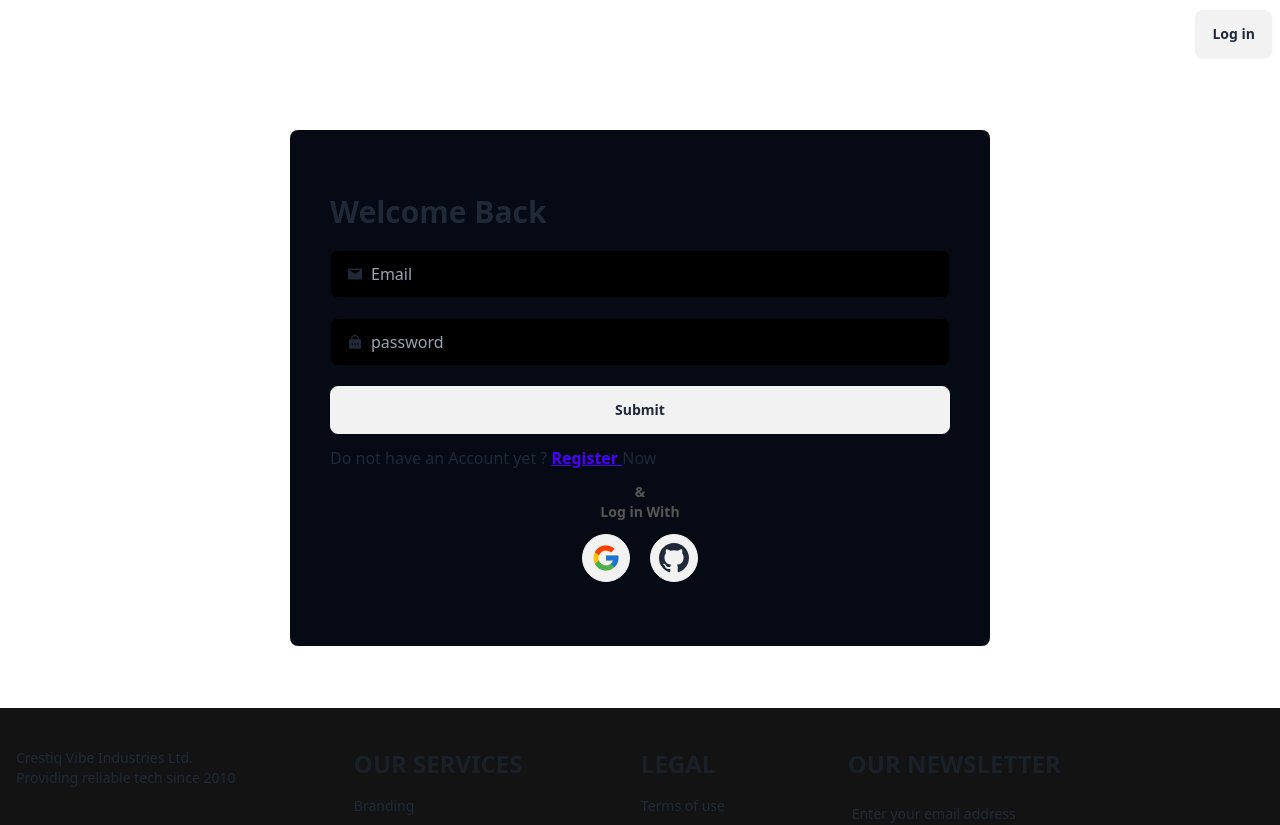
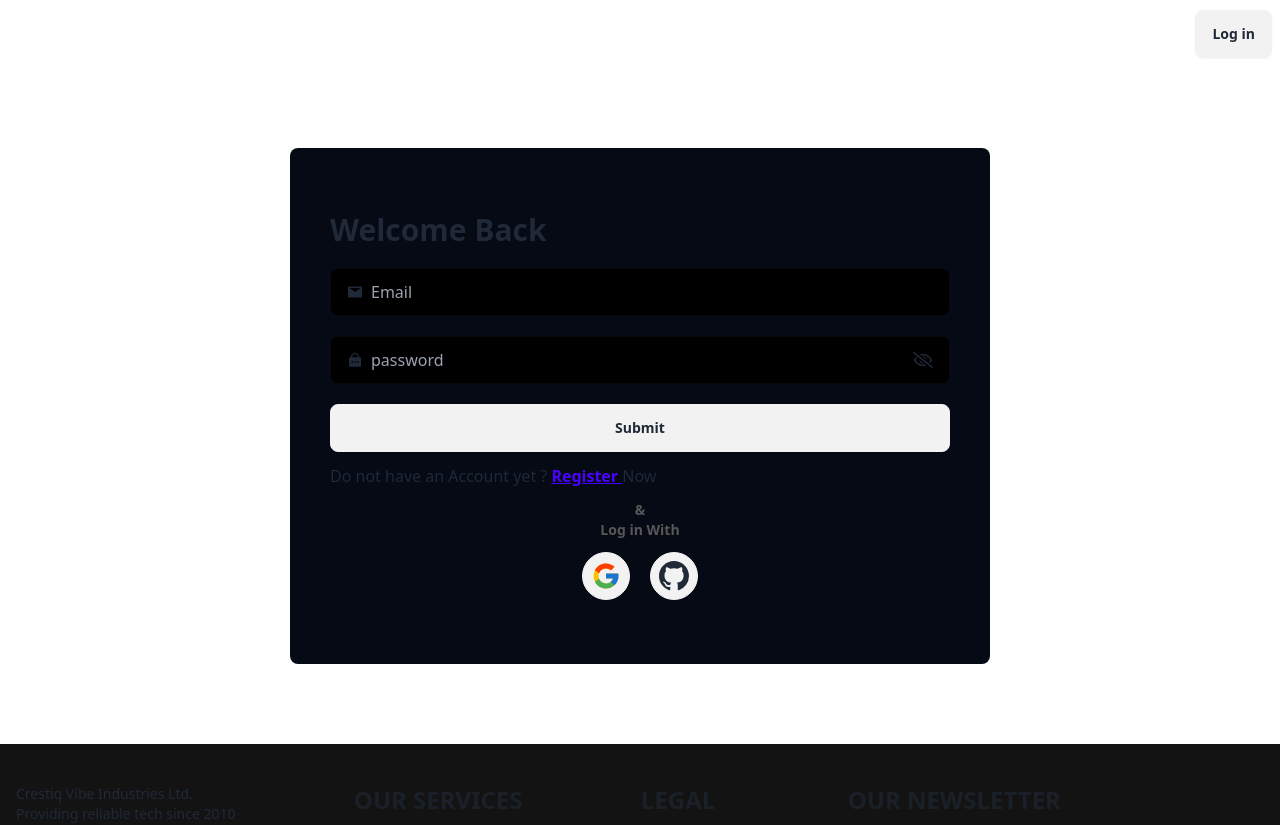
Before and after one commit to OHshajim/Crestiq-Vibe, a React (Vite) app: page /login in a window 1280 px wide. Shown: the top 825 px of the page. Built offline with nearby package versions, Linux system fonts and the light colour scheme; no server answers.

Commit message:
show icon  add

```diff
--- a/src/Pages/Login/Login.jsx
+++ b/src/Pages/Login/Login.jsx
@@ -1,6 +1,6 @@
 import { Link } from "react-router-dom";
 import Navbar from "../../Components/Nav/Navbar";
-import { useContext } from "react";
+import { useContext, useState } from "react";
 import { AuthContext } from "../../Provider/AuthProvider";
 import { AiFillMail } from "react-icons/ai";
 import { RiLockPasswordFill } from "react-icons/ri";
@@ -8,12 +8,13 @@ import { FcGoogle } from "react-icons/fc";
 import { BsGithub } from "react-icons/bs";
 import { GithubAuthProvider, GoogleAuthProvider } from "firebase/auth";
 import { Helmet } from "react-helmet-async";
+import { FaRegEye, FaRegEyeSlash } from "react-icons/fa";
 
 const googleProvider = new GoogleAuthProvider();
 const githubProvider = new GithubAuthProvider();
 const Login = () => {
 
-
+    const [isShow, setShow] = useState(false)
     const { login, GLogin } = useContext(AuthContext)
 
     const handleLogin = e => {
@@ -44,7 +45,7 @@ const Login = () => {
 
             <Navbar />
 
-            <div className="flex flex-col justify-center items-center  h-[80vh]">
+            <div className="flex flex-col justify-center items-center  my-20">
                 <form className=" max-w-[700px] w-full bg-[#050a15] py-16 px-10 rounded-lg" onSubmit={handleLogin}>
                     <h3 className="text-3xl font-bold">Welcome Back </h3>
 
@@ -55,7 +56,16 @@ const Login = () => {
 
                     <label className="input input-bordered flex items-center gap-2 bg-black">
                         <RiLockPasswordFill />
-                        <input type="password" className="grow" placeholder="password" name="password" required />
+                        <input type={isShow?"text":"password"} className="grow" placeholder="password" name="password" required />
+                            <span onClick={() => setShow(!isShow)} className="text-sm sm:text-xl " >
+
+                                {
+                                    isShow ?
+                                        <FaRegEye />:
+                                        <FaRegEyeSlash />
+                                }
+                            </span>
+
                     </label>
                     <input type="submit" value="Submit" className="w-full btn hover:bg-black mt-5" />
                     <p className="mt-3">Do not have an Account yet ? <Link to="/register" className="font-semibold btn-link link-hover" >Register </Link>Now</p>
@@ -69,7 +79,7 @@ const Login = () => {
                     </div>
                 </form>
             </div>
-        </div>
+        </div >
     );
 };
 
--- a/src/Pages/Register/Register.jsx
+++ b/src/Pages/Register/Register.jsx
@@ -7,7 +7,11 @@ import { RiLockPasswordLine, RiLockPasswordFill } from "react-icons/ri";
 import { updateProfile } from "firebase/auth";
 import auth from "../../Firebase/Firebase.config";
 import { Helmet } from "react-helmet-async";
+import { FaRegEyeSlash } from "react-icons/fa";
+import { FaRegEye } from "react-icons/fa6";
 const Register = () => {
+    const [isShow, setShow] = useState(false)
+    const [see, setSee] = useState(false)
     const { register } = useContext(AuthContext)
     const [error, setError] = useState('')
     const handleRegister = e => {
@@ -78,11 +82,25 @@ const Register = () => {
                         </label>
                         <label className="input input-bordered flex items-center gap-2 bg-black">
                             <RiLockPasswordLine />
-                            <input type="password" className="grow" placeholder="password" name="password" required />
+                            <input type={see ? "text" : "password"} className="grow" placeholder="password" name="password" required />
+                            <span onClick={() => setSee(!see)} className="text-sm sm:text-xl " >
+                                {
+                                    see ?
+                                        <FaRegEye /> :
+                                        <FaRegEyeSlash />
+                                }
+                            </span>
                         </label>
                         <label className="input input-bordered flex items-center gap-2 bg-black mt-5">
                             <RiLockPasswordFill />
-                            <input type="password" className="grow" placeholder="Confirm Password" name="confirmPassword" required />
+                            <input type={isShow ? "text" : "password"} className="grow" placeholder="Confirm Password" name="confirmPassword" required />
+                            <span onClick={() => setShow(!isShow)} className="text-sm sm:text-xl " >
+                                {
+                                    isShow ?
+                                        <FaRegEye /> :
+                                        <FaRegEyeSlash />
+                                }
+                            </span>
                         </label>
                         {
                             error && <p className="text-red-700 font-bold mt-3">{error}</p>
```
